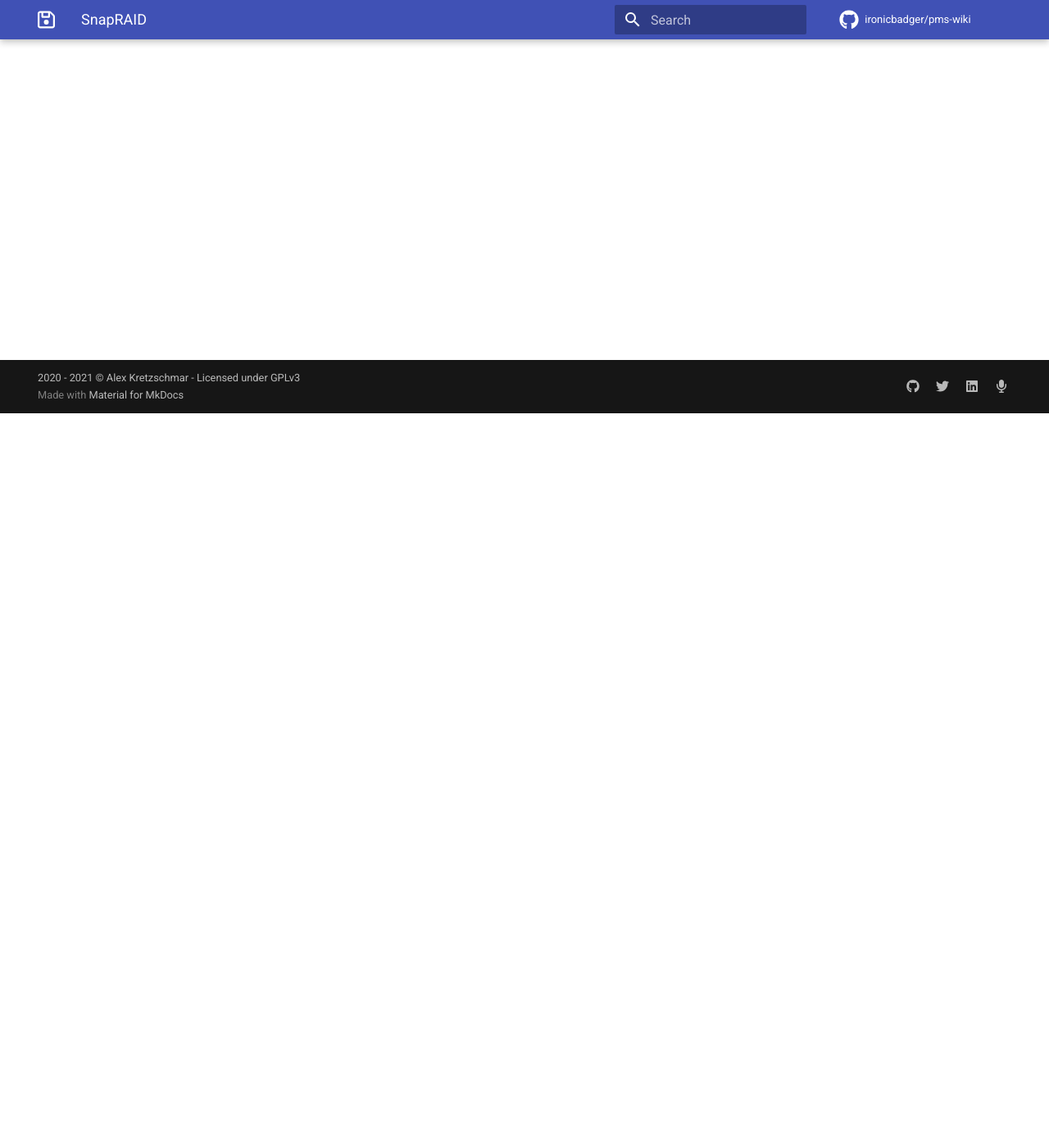
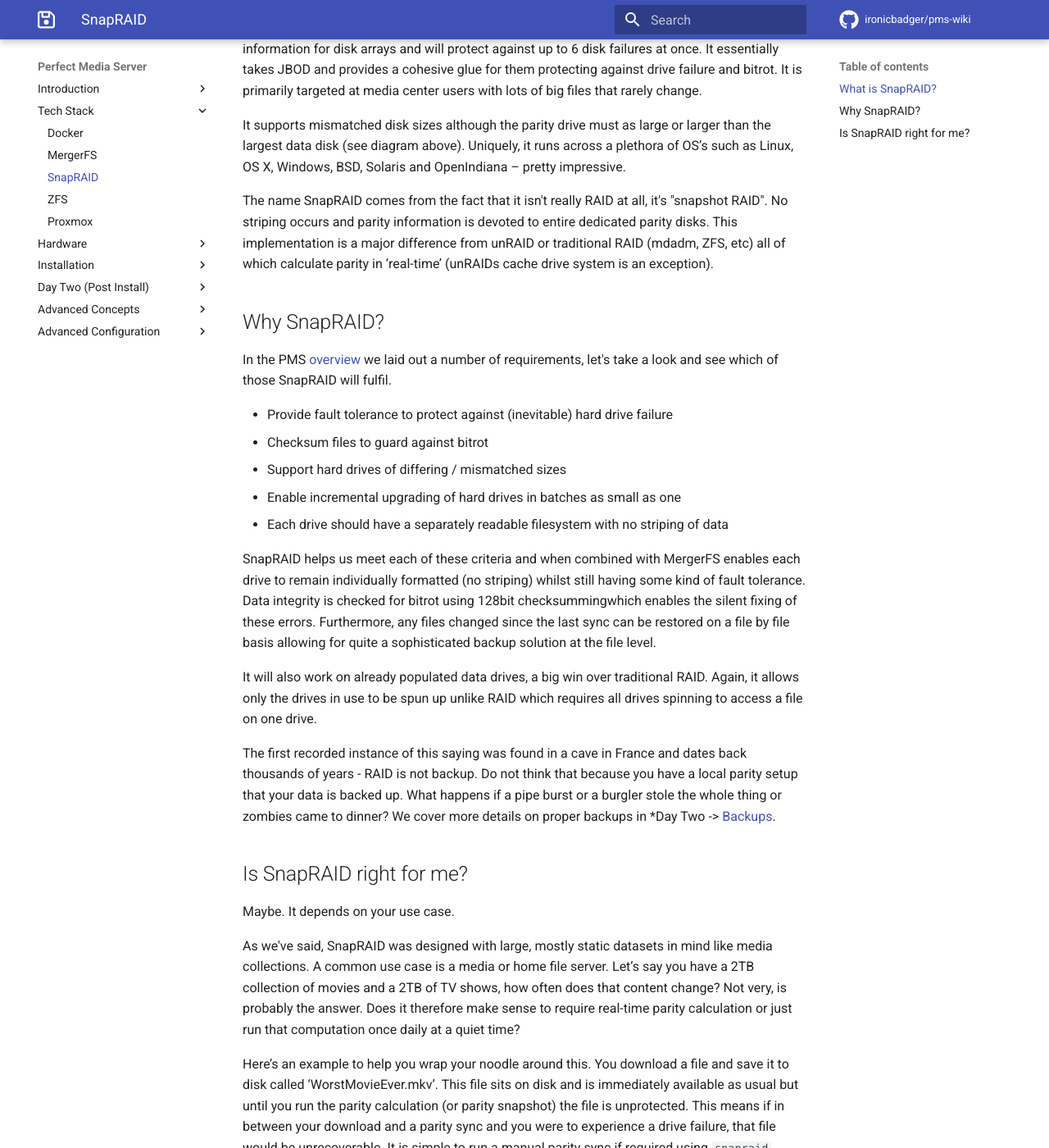
Before and after one commit to ironicbadger/pms-wiki, an MkDocs documentation site: the page built from docs/tech-stack/snapraid.md, in a window 1280 px wide and 1400 px high, scrolled down 896 px. Shown: the whole window at 82% size. Built offline with MkDocs 1.6.1 and Material for MkDocs 9.7.7, drawn with Linux system fonts in a browser that asks for light colours; some web fonts are replaced; comment, search, counter and statistics services are not loaded; some of the changed text lies outside the part shown.

Commit message:
completes snapraid page

```diff
--- a/docs/tech-stack/snapraid.md
+++ b/docs/tech-stack/snapraid.md
@@ -1 +1,45 @@
 # SnapRAID
+
+SnapRAID provides us some basic protection against drive failures and is the perfect pairing with [MergerFS](mergerfs.md). This diagram illustrates the relationship between MergerFS and SnapRAID - each is responsible a different area and the two operate independently of each other.
+
+<p align="center">
+<img alt="mergerfs-snapraid-diagram" src="../../images/diagram-mergerfs-snapraid.png" width="525">
+</p>
+
+## What is SnapRAID?
+
+SnapRAID[^1] is a free and open-source project licensed under GPLv3 which calcuates parity information for disk arrays and will protect against up to 6 disk failures at once. It essentially takes JBOD and provides a cohesive glue for them protecting against drive failure and bitrot. It is primarily targeted at media center users with lots of big files that rarely change.
+
+It supports mismatched disk sizes although the parity drive must as large or larger than the largest data disk (see diagram above). Uniquely, it runs across a plethora of OS’s such as Linux, OS X, Windows, BSD, Solaris and OpenIndiana – pretty impressive.
+
+The name SnapRAID comes from the fact that it isn't really RAID at all, it's "snapshot RAID". No striping occurs and parity information is devoted to entire dedicated parity disks. This implementation is a major difference from unRAID or traditional RAID (mdadm, ZFS, etc) all of which calculate parity in ‘real-time’ (unRAIDs cache drive system is an exception).
+
+## Why SnapRAID?
+
+In the PMS [overview](../overview/overview.md#what-is-perfect-media-server) we laid out a number of requirements, let's take a look and see which of those SnapRAID will fulfil.
+
+* Provide fault tolerance to protect against (inevitable) hard drive failure
+* Checksum files to guard against bitrot
+* Support hard drives of differing / mismatched sizes
+* Enable incremental upgrading of hard drives in batches as small as one
+* Each drive should have a separately readable filesystem with no striping of data
+
+SnapRAID helps us meet each of these criteria and when combined with MergerFS enables each drive to remain individually formatted (no striping) whilst still having some kind of fault tolerance. Data integrity is checked for bitrot using 128bit checksummingwhich enables the silent fixing of these errors. Furthermore, any files changed since the last sync can be restored on a file by file basis allowing for quite a sophisticated backup solution at the file level.
+
+It will also work on already populated data drives, a big win over traditional RAID. Again, it allows only the drives in use to be spun up unlike RAID which requires all drives spinning to access a file on one drive.
+
+The first recorded instance of this saying was found in a cave in France and dates back thousands of years - RAID is not backup. Do not think that because you have a local parity setup that your data is backed up. What happens if a pipe burst or a burgler stole the whole thing or zombies came to dinner? We cover more details on proper backups in *Day Two -> [Backups](../day-two.backups.md).
+
+## Is SnapRAID right for me?
+
+Maybe. It depends on your use case.
+
+As we've said, SnapRAID was designed with large, mostly static datasets in mind like media collections. A common use case is a media or home file server. Let’s say you have a 2TB collection of movies and a 2TB of TV shows, how often does that content change? Not very, is probably the answer. Does it therefore make sense to require real-time parity calculation or just run that computation once daily at a quiet time?
+
+Here’s an example to help you wrap your noodle around this. You download a file and save it to disk called ‘WorstMovieEver.mkv’. This file sits on disk and is immediately available as usual but until you run the parity calculation (or parity snapshot) the file is unprotected. This means if in between your download and a parity sync and you were to experience a drive failure, that file would be unrecoverable. It is simple to run a manual parity sync if required using `snapraid sync`.
+
+Please review your use case before using SnapRAID. It is incredibly badly suited to high turnover applications such as databases or other similar applications. If this is your use case, look at a real-time parity based solution. If you can cope with this ‘risk window’ and have a largely static file collection, SnapRAID is for you.
+
+If, like me, you have a large collection of media files *and* some more high churn datasets then consider the more advanced implementation detailed in *Advanced Configuration -> [Using ZFS with MergerFS](../advanced/combine-zfs-and-others.md)*. This combines a SnapRAID protected array of data disks and a ZFS mirror to have the cake and eat it too.
+
+[^1]: [snapraid.it](https://www.snapraid.it/)
```
Also changed, not shown: docs/images/diagram-mergerfs-snapraid.png (added).
